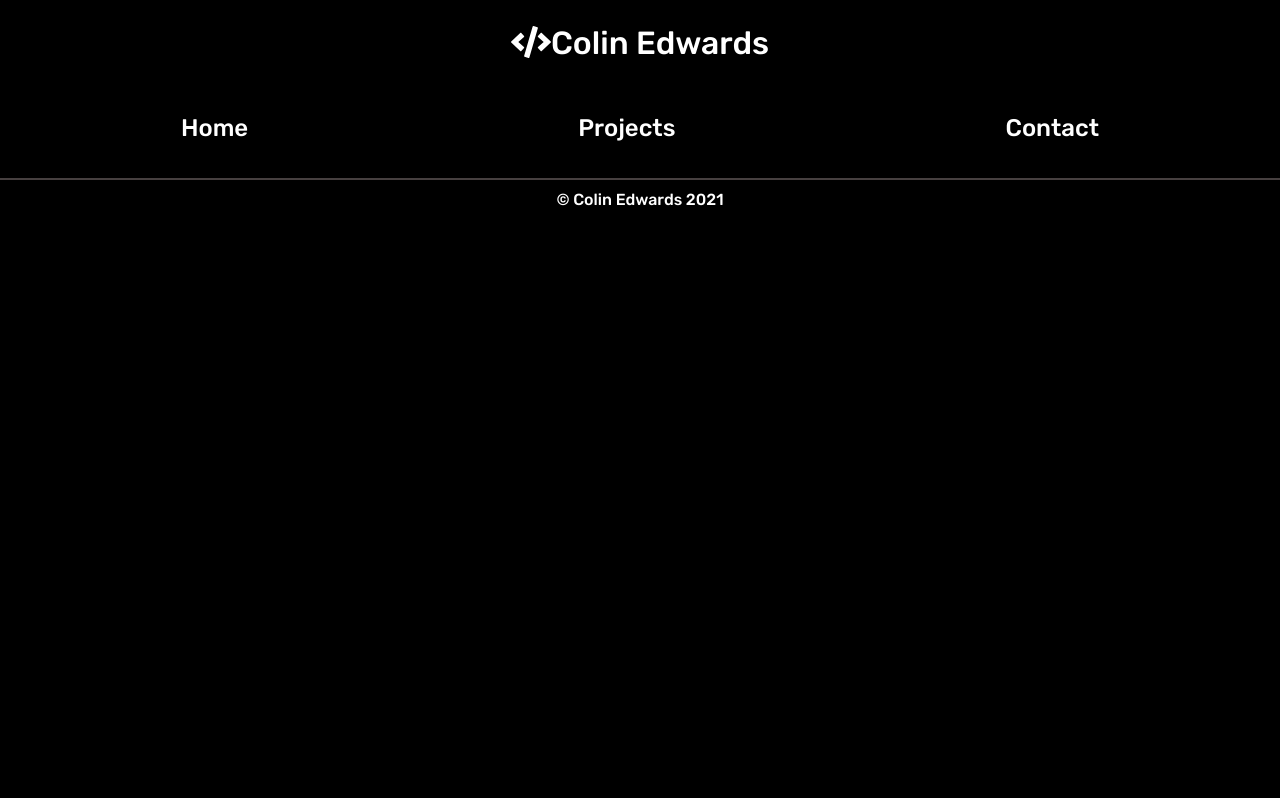
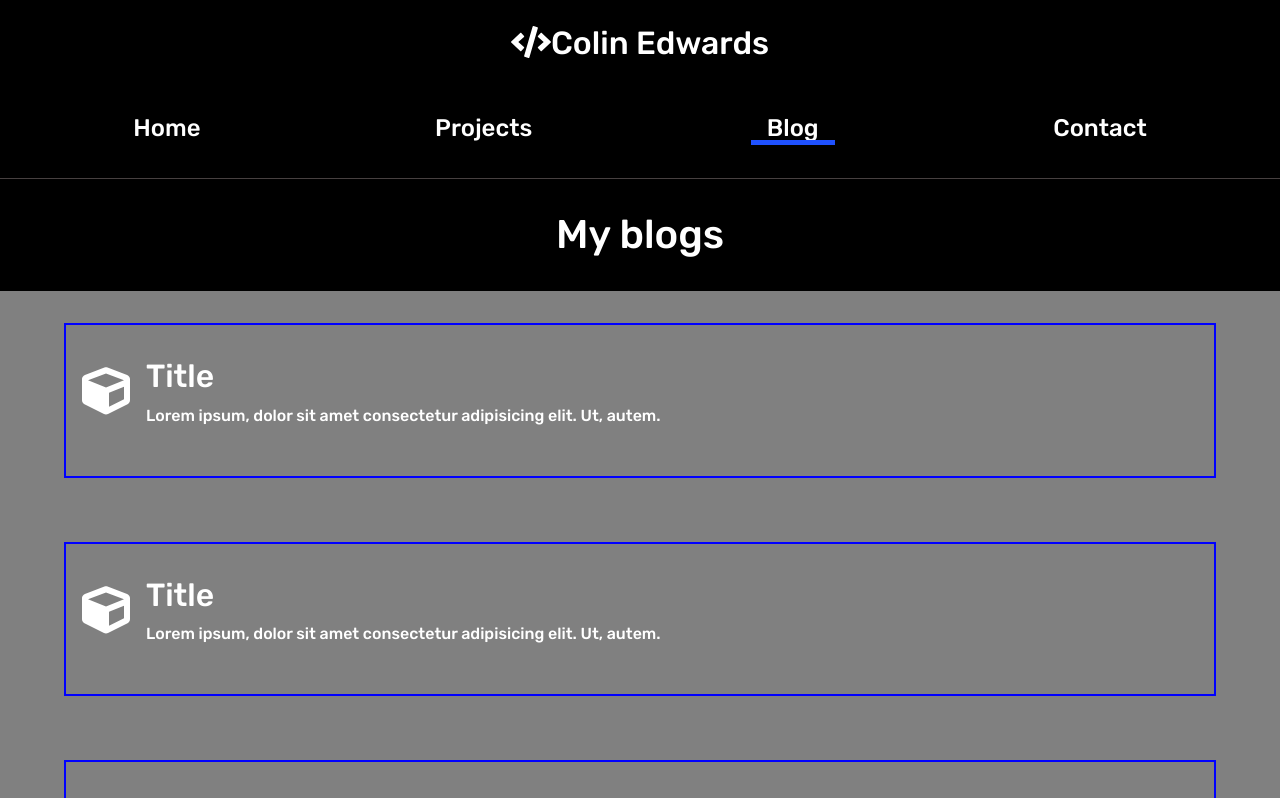
Before and after one commit to ColinJhEdwards/react-portfolio, a React (Create React App) app: page /blog in a window 1280 px wide. Shown: the top 798 px of the page. Built offline with nearby package versions, Linux system fonts and the light colour scheme.

Commit message:
created blog page for posting blgos about technology i am learning

```diff
--- a/src/App.js
+++ b/src/App.js
@@ -10,6 +10,7 @@ import MyNav from "./components/Nav";
 import Footer from "./components/Footer";
 import { ProjectData } from "./util/data";
 import ProjectDetails from "./components/ProjectDetails";
+import Blog from "./components/Blog";
 
 function App() {
   const location = useLocation();
@@ -38,6 +39,9 @@ function App() {
               />
             </Route>
           ))}
+          <Route path="/blog">
+            <Blog />
+          </Route>
           <Route path="/contact">
             <Contact />
           </Route>
--- /dev/null
+++ b/src/components/Blog.js
@@ -0,0 +1,77 @@
+import styled from "styled-components";
+import { motion } from "framer-motion";
+import { FontAwesomeIcon } from "@fortawesome/react-fontawesome";
+import { faCube } from "@fortawesome/free-solid-svg-icons";
+
+const Blog = () => {
+  return (
+    <StlyedBlog>
+      <div className="title">
+        <h1>My blogs</h1>
+      </div>
+      <div className="blogs">
+        <div className="thumbnail">
+          <div className="image">
+            <FontAwesomeIcon icon={faCube} />
+          </div>
+          <div className="text">
+            <h2>Title</h2>
+            <p>
+              Lorem ipsum, dolor sit amet consectetur adipisicing elit. Ut,
+              autem.
+            </p>
+          </div>
+        </div>
+        <div className="thumbnail">
+          <div className="image">
+            <FontAwesomeIcon icon={faCube} />
+          </div>
+          <div className="text">
+            <h2>Title</h2>
+            <p>
+              Lorem ipsum, dolor sit amet consectetur adipisicing elit. Ut,
+              autem.
+            </p>
+          </div>
+        </div>
+        <div className="thumbnail">
+          <div className="image">
+            <FontAwesomeIcon icon={faCube} />
+          </div>
+          <div className="text">
+            <h2>Title</h2>
+            <p>Lorem ipsum dolor sit amet.</p>
+          </div>
+        </div>
+      </div>
+    </StlyedBlog>
+  );
+};
+
+const StlyedBlog = styled(motion.div)`
+  min-height: 90vh;
+  .title {
+    text-align: center;
+    margin: 2rem 0rem;
+  }
+  .blogs {
+    min-height: 90vh;
+    background: gray;
+    display: flex;
+    flex-direction: column;
+    align-items: flex-start;
+    .thumbnail {
+      display: flex;
+      border: blue solid 2px;
+      width: 90%;
+      margin: 2rem 4rem;
+      padding: 2rem 2rem 2rem 0rem;
+      .image {
+        font-size: 3rem;
+        margin: 0rem 1rem;
+      }
+    }
+  }
+`;
+
+export default Blog;
--- a/src/components/Nav.js
+++ b/src/components/Nav.js
@@ -31,7 +31,6 @@ const MyNav = () => {
             animate={{ width: path === "/" ? "100%" : "0%" }}
           ></motion.div>
         </li>
-
         <li>
           <Link to="/projects">Projects</Link>
           <motion.div
@@ -39,6 +38,15 @@ const MyNav = () => {
             transition={{ duration: 0.75 }}
             initial={{ width: "0%" }}
             animate={{ width: path === "/projects" ? "100%" : "0%" }}
+          ></motion.div>
+        </li>
+        <li>
+          <Link to="/blog">Blog</Link>
+          <motion.div
+            className="line"
+            transition={{ duration: 0.75 }}
+            initial={{ width: "0%" }}
+            animate={{ width: path === "/blog" ? "100%" : "0%" }}
           ></motion.div>
         </li>
         <li>
```
